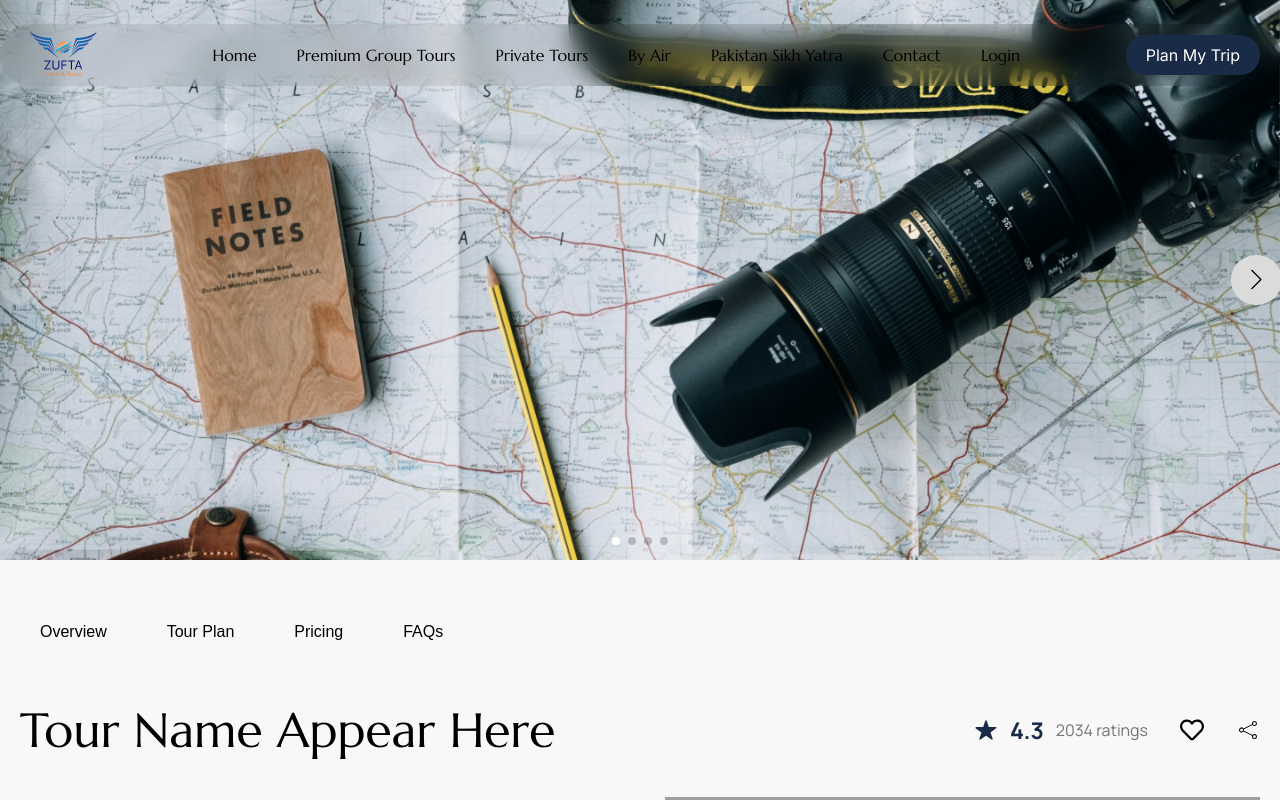
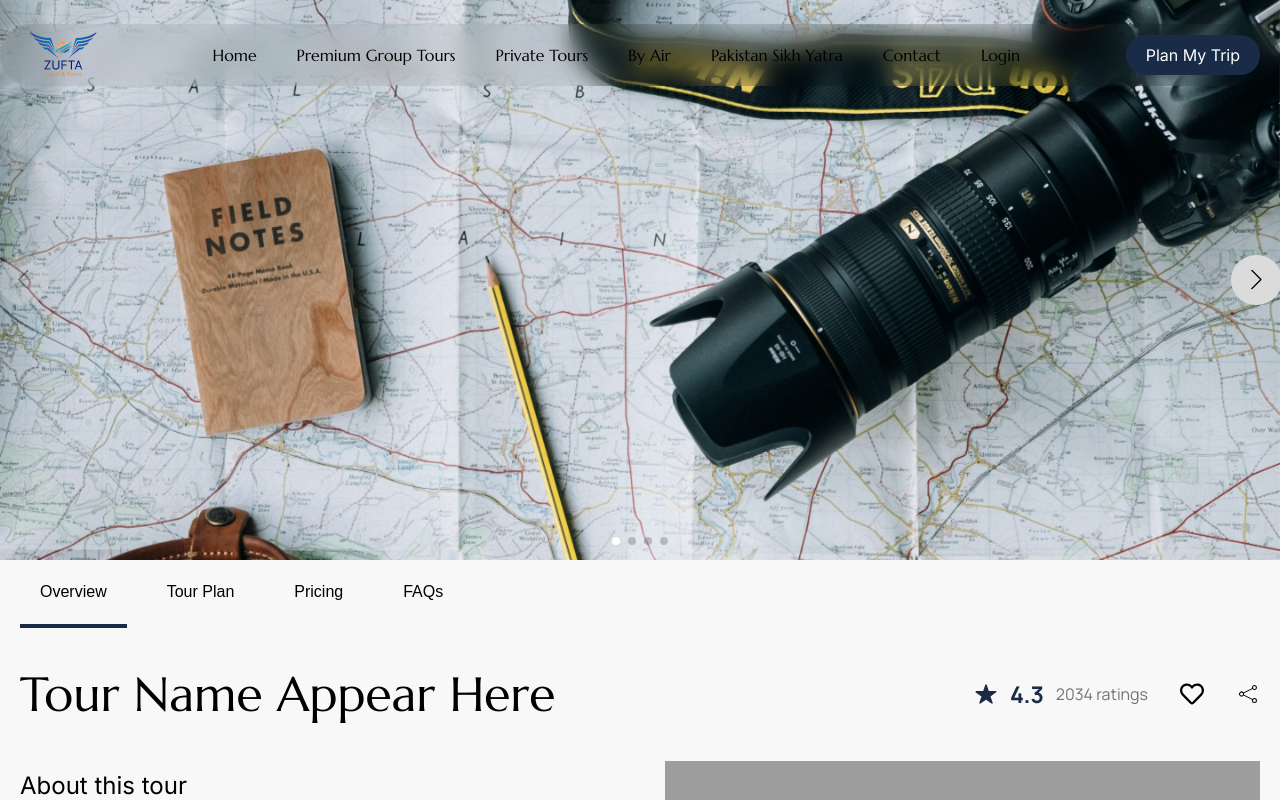
Before and after one commit to ShahbazNadeem/zufta_travels, a Next.js app: page / in a window 1280 px wide. Shown: the top 800 px of the page. Built offline with nearby package versions, Linux system fonts and the light colour scheme; grey boxes are pictures that could not be loaded.

Commit message:
working on slug swipper testing

```diff
--- a/src/pages/[...slug].jsx
+++ b/src/pages/[...slug].jsx
@@ -1,4 +1,4 @@
-import { useState } from 'react';
+import { useEffect, useRef, useState } from 'react';
 import { useRouter } from 'next/router';
 import Head from 'next/head'
 import Image from "next/image";
@@ -36,12 +36,52 @@ const CatchAllDetailPage = () => {
     setIsToggled((prev) => !prev);
   };
 
+  const sectionRefs = {
+    overview: useRef(null),
+    tourplan: useRef(null),
+    pricing: useRef(null),
+    faqs: useRef(null),
+  };
+
+  const [activeSection, setActiveSection] = useState('overview');
+
+
+  useEffect(() => {
+    const options = {
+      root: null,
+      rootMargin: '0px',
+      threshold: 0.6,
+    };
+
+    const observer = new IntersectionObserver((entries) => {
+      entries.forEach((entry) => {
+        if (entry.isIntersecting) {
+          setActiveSection(entry.target.id);
+        }
+      });
+    }, options);
+
+    Object.values(sectionRefs).forEach((ref) => {
+      if (ref.current) observer.observe(ref.current);
+    });
+
+    return () => {
+      Object.values(sectionRefs).forEach((ref) => {
+        if (ref.current) observer.unobserve(ref.current);
+      });
+    };
+  }, []);
+
+
   return (
     <Layout>
       <Head>
         <title>Premiun Group Tours</title>
       </Head>
 
+      <section>
+        <div classname='wrapper max-w-[1620px] mx-auto'>
+          <div className='container'>
             <Swiper
               spaceBetween={30}
               effect={'fade'}
@@ -53,32 +93,36 @@ const CatchAllDetailPage = () => {
               className="mySwiper"
             >
               <SwiperSlide>
-          <figure className='w-full h-auto'><Image src={bannerimg1} className='w-full h-auto'/></figure>
+                <figure className='w-full h-auto'><Image src={bannerimg1} className='w-full h-auto' /></figure>
               </SwiperSlide>
               <SwiperSlide>
-          <figure className='w-full h-auto'><Image src={naran} className='w-full h-auto'/></figure>
+                <figure className='w-full h-auto'><Image src={naran} className='w-full h-auto' /></figure>
                 {/* <img src="https://swiperjs.com/demos/images/nature-2.jpg" /> */}
               </SwiperSlide>
               <SwiperSlide>
-        <figure className='w-full h-auto'><Image src={Frame68} className='w-full h-auto'/></figure>
+                <figure className='w-full h-auto'><Image src={Frame68} className='w-full h-auto' /></figure>
               </SwiperSlide>
               <SwiperSlide>
-        <figure className='w-full h-auto'><Image src={img} className='w-full h-auto'/></figure>
+                <figure className='w-full h-auto'><Image src={img} className='w-full h-auto' /></figure>
               </SwiperSlide>
             </Swiper>
+          </div>
+        </div>
+      </section>
+      <div>
+        <div className="sticky top-26 bg-[#f8f8f8] max-w-[1300px] mx-auto px-5">
+          <ul className="flex items-center gap-5 text-[14px] md:text-[16px] text-black">
+            <li className={`p-3 sm:p-5 border-b-4 ${activeSection === 'overview' ? 'border-[#1a2b48]' : 'border-transparent'}`}>Overview</li>
+            <li className={`p-3 sm:p-5 border-b-4 ${activeSection === 'tourplan' ? 'border-[#1a2b48]' : 'border-transparent'}`}>Tour Plan</li>
+            <li className={`p-3 sm:p-5 border-b-4 ${activeSection === 'pricing' ? 'border-[#1a2b48]' : 'border-transparent'}`}>Pricing</li>
+            <li className={`p-3 sm:p-5 border-b-4 ${activeSection === 'faqs' ? 'border-[#1a2b48]' : 'border-transparent'}`}>FAQs</li>
+          </ul>
 
-      <section>
+        </div>
+
+        <section ref={sectionRefs.overview} id='overview'>
           <div className="wrapper mt-5 md:mt-10 px-5">
             <div className="container">
-            <div className="">
-              <ul className=" flex items-center gap-5">
-                <li className="text-black p-5">Overview</li>
-                <li className="text-black p-5">Tour Plan</li>
-                <li className="text-black p-5">Pricing</li>
-                <li className="text-black p-5">FAQs</li>
-              </ul>
-            </div>
-
               <div>
                 <div className="mt-10 md:mt-10 flex flex-col md:flex-row items-center justify-between gap-5 md:gap-0">
                   <h2 className='text-center md:text-left'>Tour Name Appear Here</h2>
@@ -155,7 +199,7 @@ const CatchAllDetailPage = () => {
           </div>
         </section>
 
-      <section>
+        <section ref={sectionRefs.tourplan} id="tourplan">
           <div className="wrapper mt-10 md:mt-20 px-5">
             <div className="container">
               <h2 className='text-center md:text-left'>Tour Plan</h2>
@@ -180,7 +224,7 @@ const CatchAllDetailPage = () => {
           </div>
         </section>
 
-      <section>
+        <section ref={sectionRefs.pricing} id="pricing">
           <div className="wrapper mt-10 md:mt-20 px-5">
             <div className="container">
               <div className="">
@@ -246,8 +290,10 @@ const CatchAllDetailPage = () => {
             </div>
           </div>
         </section>
+      </div>
 
-      <section>
+
+      <section ref={sectionRefs.faqs} id="faqs">
         <div className="wrapper-P4 my-10 lg:my-20">
           <div className="container">
             <div className="flex flex-col gap-3 sm:gap-8 px-5">
--- a/src/pages/aboutus/index.jsx
+++ b/src/pages/aboutus/index.jsx
@@ -105,11 +105,11 @@ const index = () => {
               </div>
             </div>
 
-            <div className="flex gap-5">
-              <div className="basis-1/2">
+            <div className="flex flex-col md:flex-row gap-5">
+              <div className="md:basis-1/2">
                 <Video src='/images/Candy.mp4' />
               </div>
-              <div className="basis-1/2 flex flex-col justify-between gap-42 planMyTrip p-10">
+              <div className="md:basis-1/2 flex flex-col justify-between gap-20 lg:gap-42 planMyTrip p-10">
                 <div className="flex flex-col gap-5">
                   <div className="">Let’s Travel</div>
                   <h2 className="">Explore, Book, Soar: Your Journey Awaits!</h2>
```
Also changed, not shown: src/app/globals.css (+2 -5 lines). Lines whose indentation alone changed are shown as unchanged.
